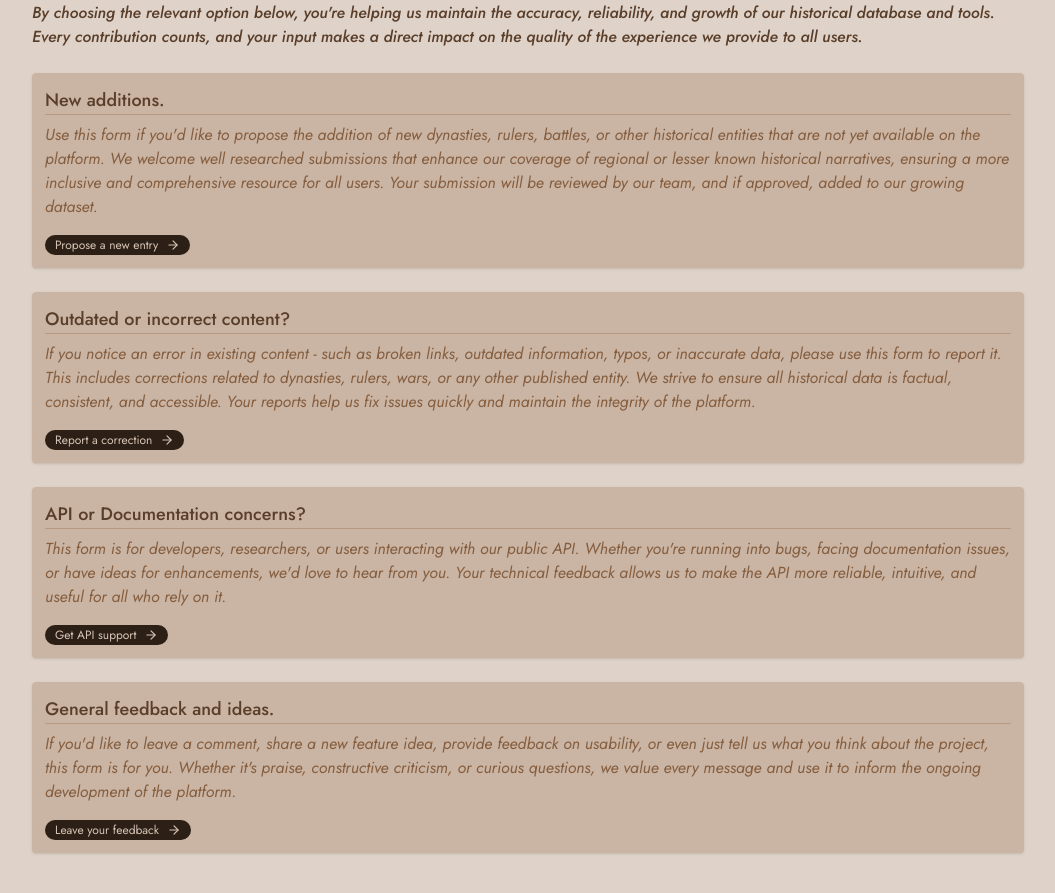
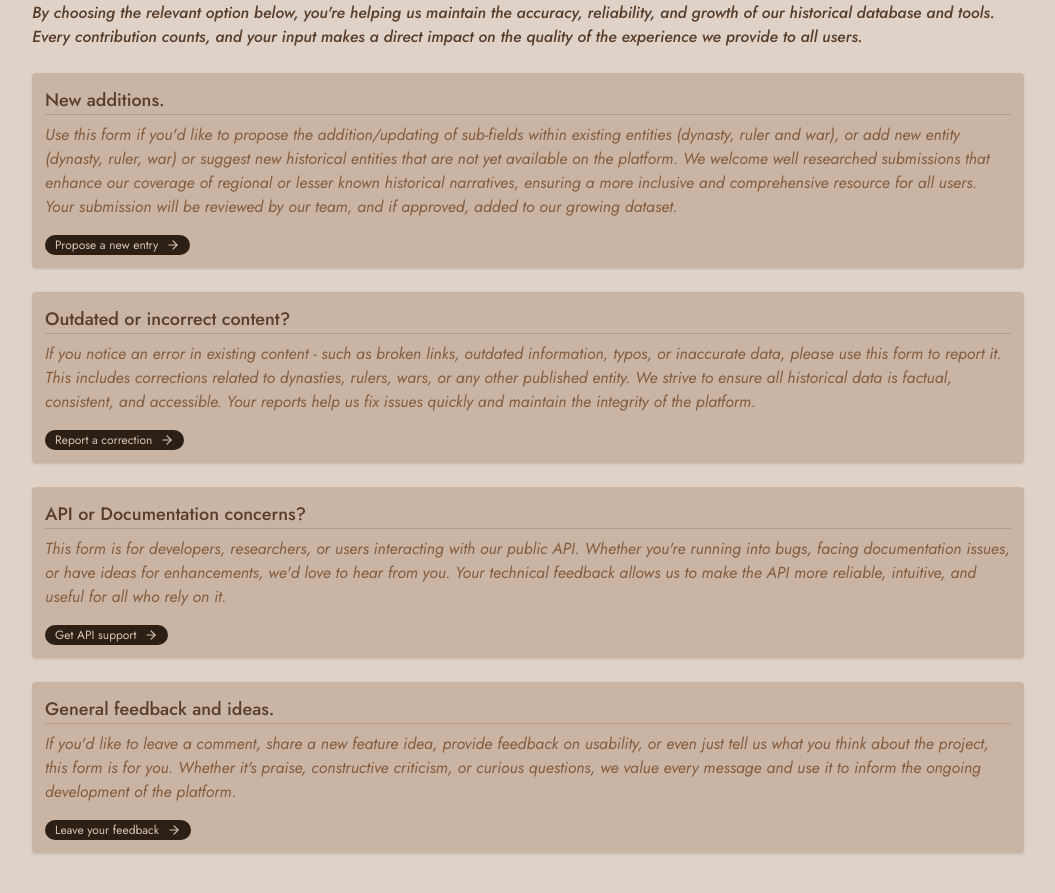
Before and after one commit to sunillshastry/itihaas-client, a React (Vite) app: page /issues in a window 1280 px wide. Shown: the part 800-1693 px from the top of the page, without its empty margins (112-1167 px from the left). Built offline with nearby package versions, Linux system fonts and the light colour scheme; a web font is replaced by a local one.

Commit message:
Update content for first IssueTypeLink in Issues page component

```diff
--- a/src/pages/Issues.tsx
+++ b/src/pages/Issues.tsx
@@ -43,13 +43,14 @@ function Issues() {
 						linkContent="Propose a new entry"
 						to="new"
 					>
-						Use this form if you'd like to propose the addition of new
-						dynasties, rulers, battles, or other historical entities that are
-						not yet available on the platform. We welcome well researched
-						submissions that enhance our coverage of regional or lesser known
-						historical narratives, ensuring a more inclusive and comprehensive
-						resource for all users. Your submission will be reviewed by our
-						team, and if approved, added to our growing dataset.
+						Use this form if you'd like to propose the addition/updating of
+						sub-fields within existing entities (dynasty, ruler and war), or add
+						new entity (dynasty, ruler, war) or suggest new historical entities
+						that are not yet available on the platform. We welcome well
+						researched submissions that enhance our coverage of regional or
+						lesser known historical narratives, ensuring a more inclusive and
+						comprehensive resource for all users. Your submission will be
+						reviewed by our team, and if approved, added to our growing dataset.
 					</IssueTypeLink>
 
 					<IssueTypeLink
```
